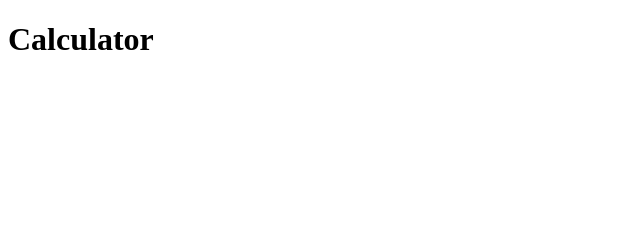
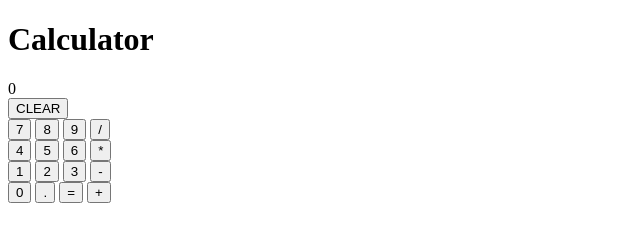
Before and after one commit to Tscharana/odin-calculator, a plain HTML site: page index.html in a window 1280 px wide. Shown: the whole page, without its empty margins (0-640 px from the left). Drawn offline with Linux system fonts and the light colour scheme.

Commit message:
Create barebone html calculator with buttons and output-div

```diff
--- a/index.html
+++ b/index.html
@@ -9,5 +9,37 @@
 </head>
 <body>
     <h1>Calculator</h1>
+    <div id="Calculator">
+        <div id="output">0</div>
+        <div id="keyboard">
+            <div class="row">
+                <button id="clear" class="btn-function">CLEAR</button>
+            </div>
+            <div class="row">
+                <button id="7" class="btn-number">7</button>
+                <button id="8" class="btn-number">8</button>
+                <button id="9" class="btn-number">9</button>
+                <button id="divide" class="btn-operator">/</button>
+            </div>
+            <div class="row">
+                <button id="4" class="btn-number">4</button>
+                <button id="5" class="btn-number">5</button>
+                <button id="6" class="btn-number">6</button>
+                <button id="multiply" class="btn-operator">*</button>
+            </div>
+            <div class="row">
+                <button id="1" class="btn-number">1</button>
+                <button id="2" class="btn-number">2</button>
+                <button id="3" class="btn-number">3</button>
+                <button id="subtract" class="btn-operator">-</button>
+            </div>
+            <div class="row">
+                <button id="0" class="btn-number">0</button>
+                <button id="." class="btn-number">.</button>
+                <button id="equal" class="btn-operator">=</button>
+                <button id="add" class="btn-operator">+</button>
+            </div>
+        </div>
+    </div>
 </body>
 </html>
```
